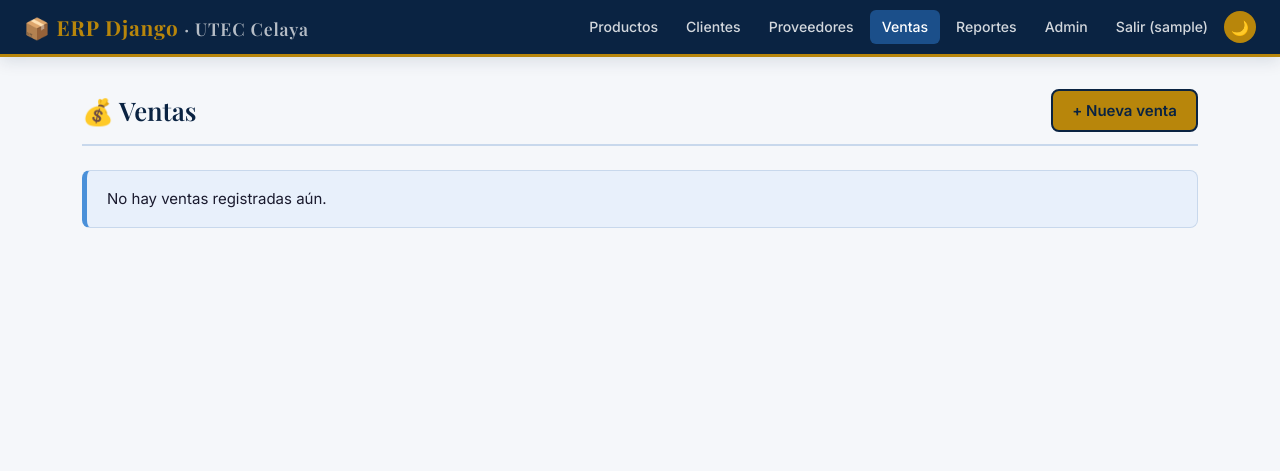
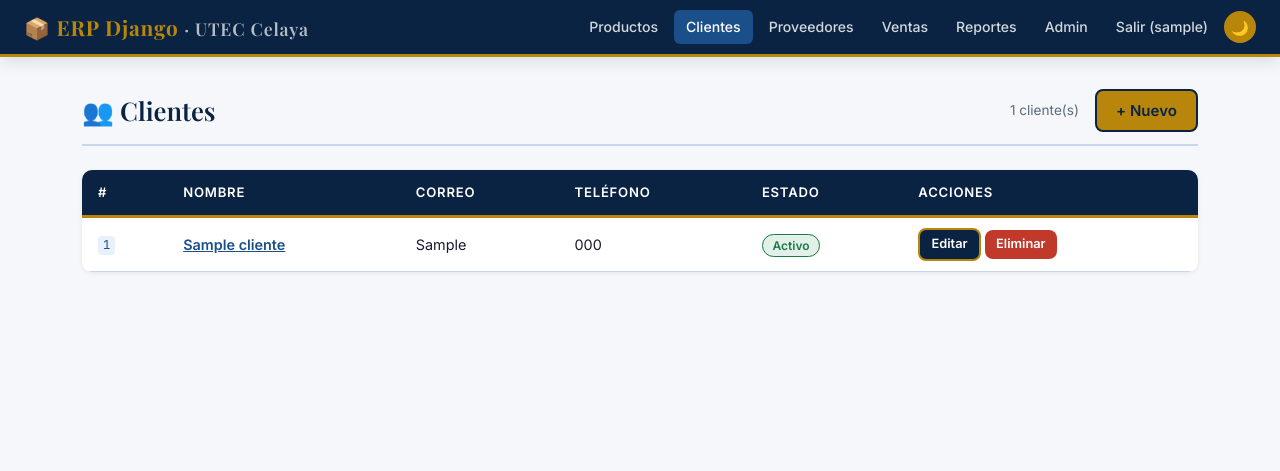
Before and after one commit to ElliotGamez927/django, a Django app: page /clientes/ in a window 1280 px wide. Shown: the top 471 px of the page. Run offline with Django 4.2, Linux system fonts and the light colour scheme; a user stored in the database is signed in; tables that the repository leaves empty hold one stand-in row (values such as "Sample post"); parts of the project's set-up code (start-up, migrations or seed data) failed here and were passed over.

Commit message:
Sprint 2 CIERRE [M3]: allauth + RBAC + 100 tests OK + Ficha E3

```diff
--- a/clientes/templates/clientes/lista.html
+++ b/clientes/templates/clientes/lista.html
@@ -1,41 +1,51 @@
 {% extends "base.html" %}
-{% block title %}Ventas{% endblock %}
-{% block nav_ventas %}active{% endblock %}
+{% block title %}Clientes{% endblock %}
+{% block nav_clientes %}active{% endblock %}
 
 {% block content %}
 <div class="erp-page-title">
-    <h2>💰 Ventas</h2>
+    <h2>👥 Clientes</h2>
+    <span style="margin-left:auto;color:var(--clr-muted);font-size:.85rem;">
+        {{ page_obj.paginator.count }} cliente(s)
+    </span>
     {% if user.is_authenticated %}
-        <a href="{% url 'ventas:crear' %}"
-           class="btn-erp-gold ms-auto">+ Nueva venta</a>
+        <a href="{% url 'clientes:crear' %}" class="btn-erp-gold">+ Nuevo</a>
     {% endif %}
 </div>
 
-{% if ventas %}
+{% if clientes %}
 <table class="erp-table">
     <thead>
         <tr>
-            <th>#</th><th>Cliente</th><th>Fecha</th><th>Total</th>
+            <th>#</th><th>Nombre</th><th>Correo</th>
+            <th>Teléfono</th><th>Estado</th>
             {% if user.is_authenticated %}<th>Acciones</th>{% endif %}
         </tr>
     </thead>
     <tbody>
-        {% for v in ventas %}
+        {% for c in clientes %}
         <tr>
+            <td><code>{{ c.pk }}</code></td>
             <td>
-                <a href="{% url 'ventas:detalle' v.pk %}"
+                <a href="{% url 'clientes:detalle' c.pk %}"
                    style="color:var(--clr-royal);font-weight:600;">
-                    #{{ v.pk }}
+                    {{ c.nombre }}
                 </a>
             </td>
-            <td>{{ v.cliente }}</td>
-            <td>{{ v.fecha|date:"d/m/Y H:i" }}</td>
-            <td style="font-weight:700;color:var(--clr-gold);">
-                ${{ v.total }}
+            <td>{{ c.correo }}</td>
+            <td>{{ c.telefono|default:"—" }}</td>
+            <td>
+                {% if c.activo %}
+                    <span class="badge-erp-active">Activo</span>
+                {% else %}
+                    <span class="badge-erp-inactive">Inactivo</span>
+                {% endif %}
             </td>
             {% if user.is_authenticated %}
             <td>
-                <a href="{% url 'ventas:eliminar' v.pk %}"
+                <a href="{% url 'clientes:editar' c.pk %}"
+                   class="btn-erp-primary btn-erp-sm">Editar</a>
+                <a href="{% url 'clientes:eliminar' c.pk %}"
                    class="btn-erp-danger btn-erp-sm">Eliminar</a>
             </td>
             {% endif %}
@@ -61,6 +71,6 @@
 {% endif %}
 
 {% else %}
-<div class="erp-alert-info">No hay ventas registradas aún.</div>
+<div class="erp-alert-info">No hay clientes registrados aún.</div>
 {% endif %}
 {% endblock %}
```
